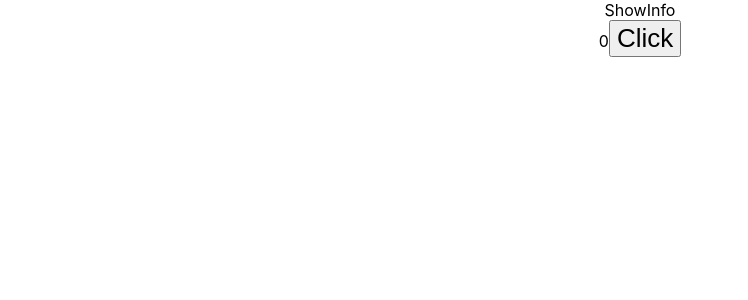
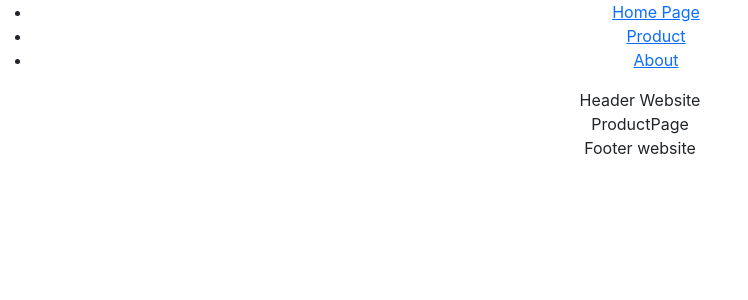
Before and after one commit to Buithihuong1203/react-ts-web16309, a React (Vite) app in the folder my-app/: page /product in a window 1280 px wide. Shown: the top 300 px of the page, without its empty margins (0-748 px from the left). Built offline with nearby package versions, Linux system fonts and the light colour scheme; no server answers.

Commit message:
buổi 3

```diff
--- a/my-app/index.html
+++ b/my-app/index.html
@@ -1,13 +1,18 @@
 <!DOCTYPE html>
 <html lang="en">
+
 <head>
   <meta charset="UTF-8" />
   <link rel="icon" type="image/svg+xml" href="/src/favicon.svg" />
   <meta name="viewport" content="width=device-width, initial-scale=1.0" />
   <title>Vite App</title>
+  <link href="https://cdn.jsdelivr.net/npm/bootstrap@5.1.3/dist/css/bootstrap.min.css" rel="stylesheet"
+    integrity="sha384-1BmE4kWBq78iYhFldvKuhfTAU6auU8tT94WrHftjDbrCEXSU1oBoqyl2QvZ6jIW3" crossorigin="anonymous">
 </head>
+
 <body>
   <div id="root"></div>
   <script type="module" src="/src/main.tsx"></script>
 </body>
+
 </html>
--- a/my-app/package.json
+++ b/my-app/package.json
@@ -8,8 +8,10 @@
     "preview": "vite preview"
   },
   "dependencies": {
+    "axios": "^0.26.1",
     "react": "^17.0.2",
-    "react-dom": "^17.0.2"
+    "react-dom": "^17.0.2",
+    "react-router-dom": "^6.2.2"
   },
   "devDependencies": {
     "@types/react": "^17.0.33",
--- a/my-app/src/App.tsx
+++ b/my-app/src/App.tsx
@@ -1,23 +1,72 @@
-import { useState } from 'react'
+import { useEffect, useState } from 'react'
 import logo from './logo.svg'
 import './App.css'
-import ShowInfo from './components/ShowInfo';
+import ShowInfo from './components/ShowInfo'
+
 import type { Product } from './types/product';
+import { list } from './api/product';
+import { Navigate, NavLink, Route, Routes } from 'react-router-dom';
+import HomePage from './pages/HomePage';
+import ProductPage from './pages/ProductPage';
+import AdminLayout from './pages/layouts/AdminLayout';
+import WebsiteLayout from './pages/layouts/WebsiteLayout';
+import Dashboard from './pages/Dashboard';
+import ProductManager from './pages/ProductManager';
+
+
+//function App() {
+//  const [count, setCount] = useState<number>(0)
+//  const [info, setInfo] = useState<Product>({
+////    name: "Huong",
+//    age: 21
+//  });
+
+//  return (
+//    <div className='App'>
+//      <ShowInfo person={info} />
+//      {count}<button onClick={() => (setCount((count) => count + 1))}>Click</button>
+
+//    </div>
+////  )
+//}
+
+//export default App
+
 
 function App() {
-  const [count, setCount] = useState<number>(0)
-  const [info, setInfo] = useState<Product>({
-    name: "Huong",
-    age: 21
-  });
+    const [products, setProducts] = useState<{ _id: number, name: string }[]>([])
 
-  return (
-    <div className='App'>
-      <ShowInfo person={info} />
-      {count}<button onClick={() => (setCount((count) => count + 1))}>Click</button>
-
-    </div>
-  )
+    useEffect(() => {
+        const getProducts = async () => {
+            const { data } = await list();
+            setProducts(data);
+        }
+        getProducts();
+    })
+    return (
+        <div className="App">
+            <header>
+                <ul>
+                    <li><NavLink to="/">Home Page</NavLink></li>
+                    <li><NavLink to="/product">Product</NavLink></li>
+                    <li><NavLink to="/about">About</NavLink></li>
+                </ul>
+            </header>
+            <main>
+                <Routes>
+                    <Route path="/" element={<WebsiteLayout />}>
+                        <Route index element={<HomePage />} />
+                        <Route path="product" element={<ProductPage />} />
+                    </Route>
+                    <Route path="admin" element={<AdminLayout />}>
+                        <Route index element={<Navigate to="/admin/dashboard" />} />
+                        <Route path="dashboard" element={<Dashboard />} />
+                        <Route path="product" element={<ProductManager />} />
+                    </Route>
+                </Routes>
+            </main>
+        </div>
+    )
 }
 
 export default App
--- /dev/null
+++ b/my-app/src/api/instance.tsx
@@ -0,0 +1,6 @@
+import axios from "axios";
+const instance = axios.create({
+    baseURL: "http://localhost:8000/api"
+
+});
+export default instance;
--- /dev/null
+++ b/my-app/src/api/product.tsx
@@ -0,0 +1,5 @@
+import instance from "./instance";
+export const list = () => {
+    const url = `/products`;
+    return instance.get(url)
+}
--- a/my-app/src/main.tsx
+++ b/my-app/src/main.tsx
@@ -2,10 +2,11 @@ import React from 'react'
 import ReactDOM from 'react-dom'
 import './index.css'
 import App from './App'
+import { BrowserRouter } from 'react-router-dom'
 
 ReactDOM.render(
-  <React.StrictMode>
+  <BrowserRouter>
     <App />
-  </React.StrictMode>,
+  </BrowserRouter>,
   document.getElementById('root')
 )
--- /dev/null
+++ b/my-app/src/pages/Dashboard.tsx
@@ -0,0 +1,9 @@
+import React from 'react'
+
+const Dashboard = () => {
+    return (
+        <div>Dashboard</div>
+    )
+}
+
+export default Dashboard
--- /dev/null
+++ b/my-app/src/pages/HomePage.tsx
@@ -0,0 +1,9 @@
+import React from 'react'
+
+const HomePage = () => {
+    return (
+        <div>HomePage</div>
+    )
+}
+
+export default HomePage
--- /dev/null
+++ b/my-app/src/pages/ProductManager.tsx
@@ -0,0 +1,9 @@
+import React from 'react'
+
+const ProductManager = () => {
+    return (
+        <div>ProductManager</div>
+    )
+}
+
+export default ProductManager
--- /dev/null
+++ b/my-app/src/pages/ProductPage.tsx
@@ -0,0 +1,9 @@
+import React from 'react'
+
+const ProductPage = () => {
+    return (
+        <div>ProductPage</div>
+    )
+}
+
+export default ProductPage
--- /dev/null
+++ b/my-app/src/pages/layouts/AdminLayout.tsx
@@ -0,0 +1,24 @@
+import React from 'react'
+import { Outlet } from 'react-router-dom'
+
+const AdminLayout = () => {
+    return (
+        <div>
+            <header>
+                Admin
+            </header>
+            <div className='row'>
+                <div className='col-2'>
+                    <aside>Sidebar</aside>
+                </div>
+                <div className='col-10'>
+                    <main>
+                        <Outlet />
+                    </main>
+                </div>
+            </div>
+        </div>
+    )
+}
+
+export default AdminLayout
--- /dev/null
+++ b/my-app/src/pages/layouts/WebsiteLayout.tsx
@@ -0,0 +1,21 @@
+import React from 'react'
+import { Outlet } from 'react-router-dom'
+
+const WebsiteLayout = () => {
+    return (
+        <div>
+            <header>
+                Header Website
+            </header>
+            <main>
+                <Outlet />
+
+            </main>
+            <footer>
+                Footer website
+            </footer>
+        </div>
+    )
+}
+
+export default WebsiteLayout
```
Also changed, not shown: 1 other file (tests, documents, lock files or other folders). Lines whose indentation alone changed are shown as unchanged.
